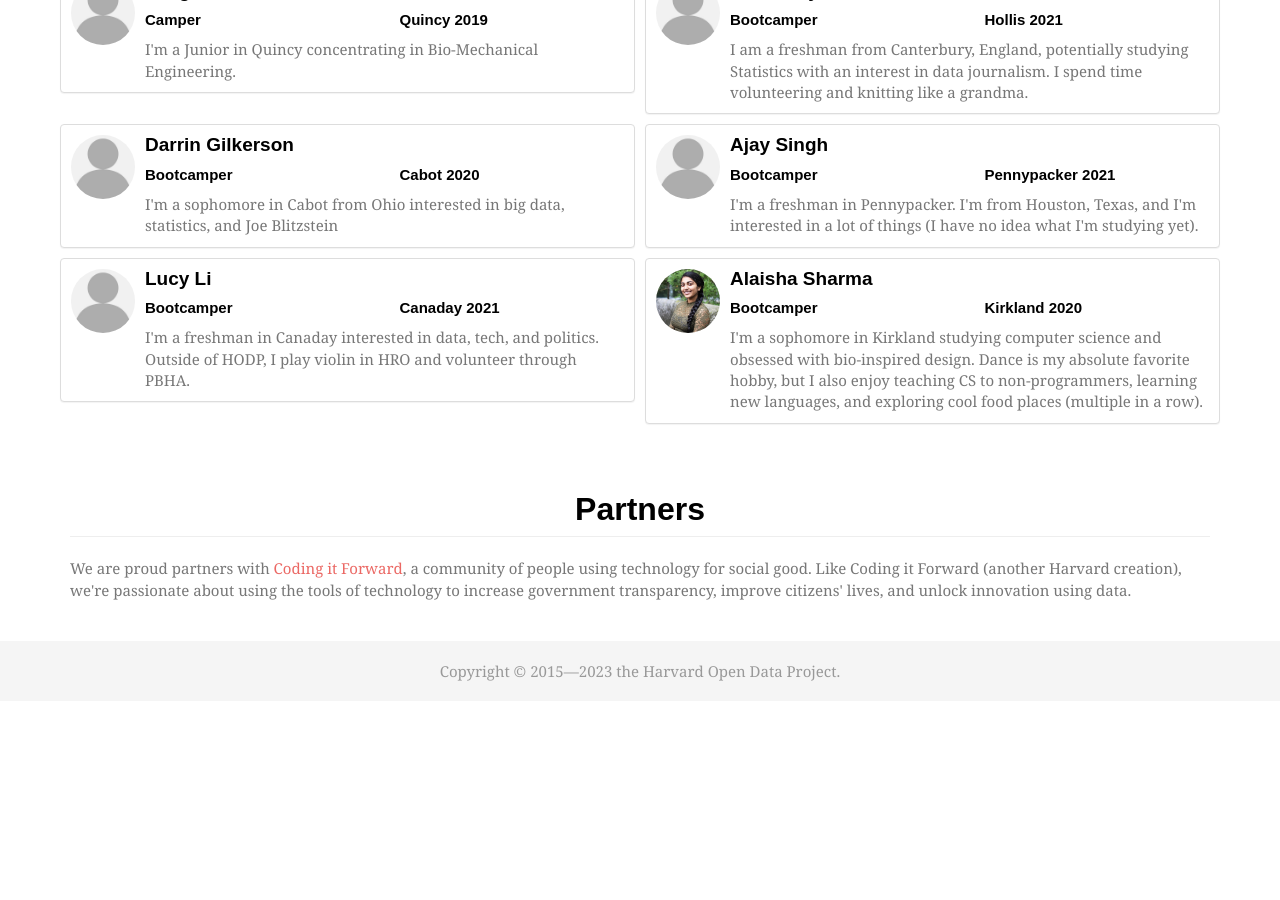
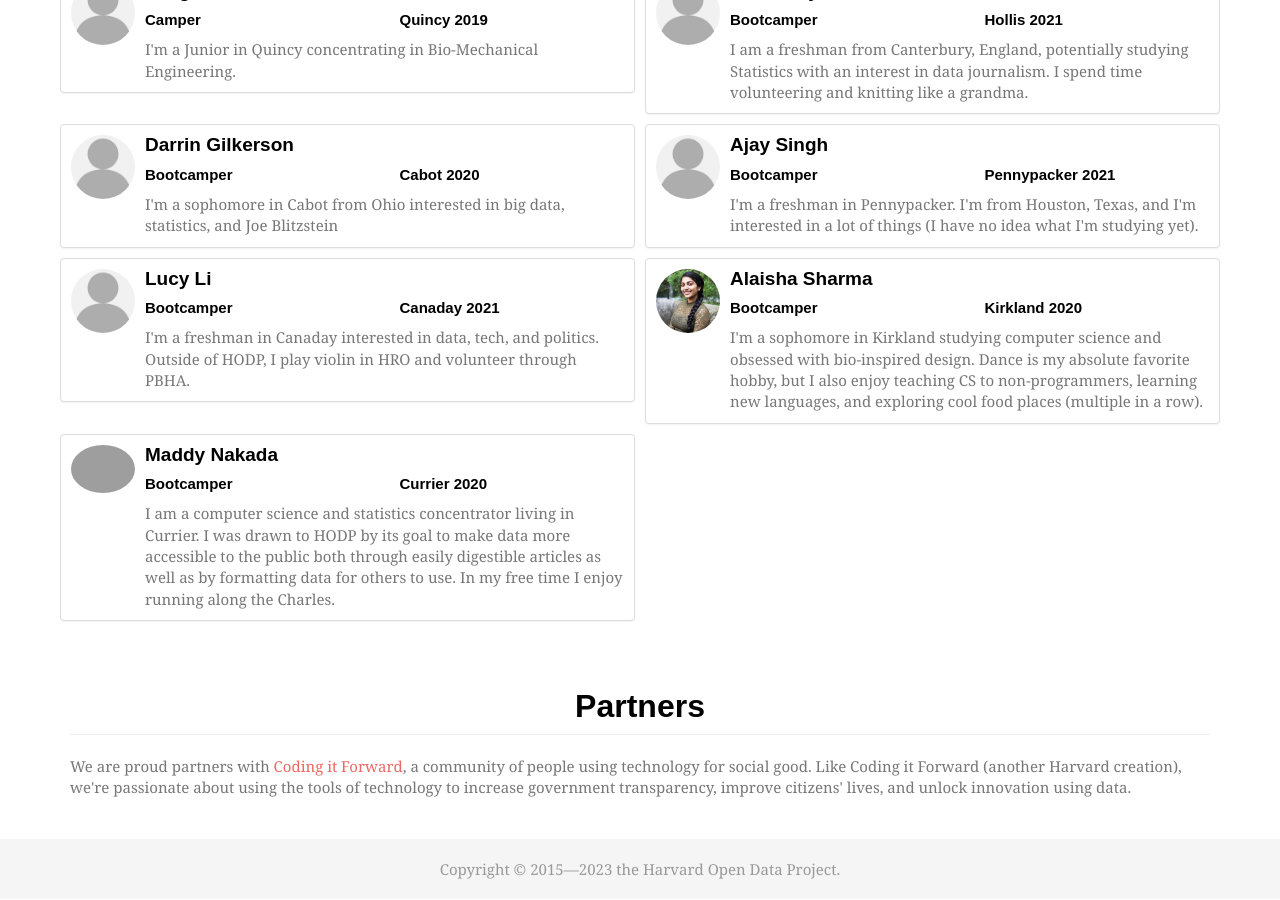
Before and after one commit to Eandalf7h/HarvardOpenData, a Jekyll site: the page built from about.html, in a window 1280 px wide and 900 px high, scrolled down 2492 px. Built offline with Jekyll 4.4.1, drawn with Linux system fonts in a browser that asks for light colours; nearby versions of some CDN libraries; some web fonts are replaced; before the commit the page ends 3195 px from its top, so only the background shows below that; grey boxes are pictures that could not be loaded.

Commit message:
added maddy nakada

```diff
--- a/_data/people.yml
+++ b/_data/people.yml
@@ -97,3 +97,9 @@
     year: 2020
     bio: I'm a sophomore in Kirkland studying computer science and obsessed with bio-inspired design. Dance is my absolute favorite hobby, but I also enjoy teaching CS to non-programmers, learning new languages, and exploring cool food places (multiple in a row).
     image: alaisha-sharma.jpeg
+-   name: Maddy Nakada
+    role: Bootcamper
+    house: Currier
+    year: 2020
+    bio: I am a computer science and statistics concentrator living in Currier. I was drawn to HODP by its goal to make data more accessible to the public both through easily digestible articles as well as by formatting data for others to use. In my free time I enjoy running along the Charles.
+    image: maddy-nakada.jpg
```
